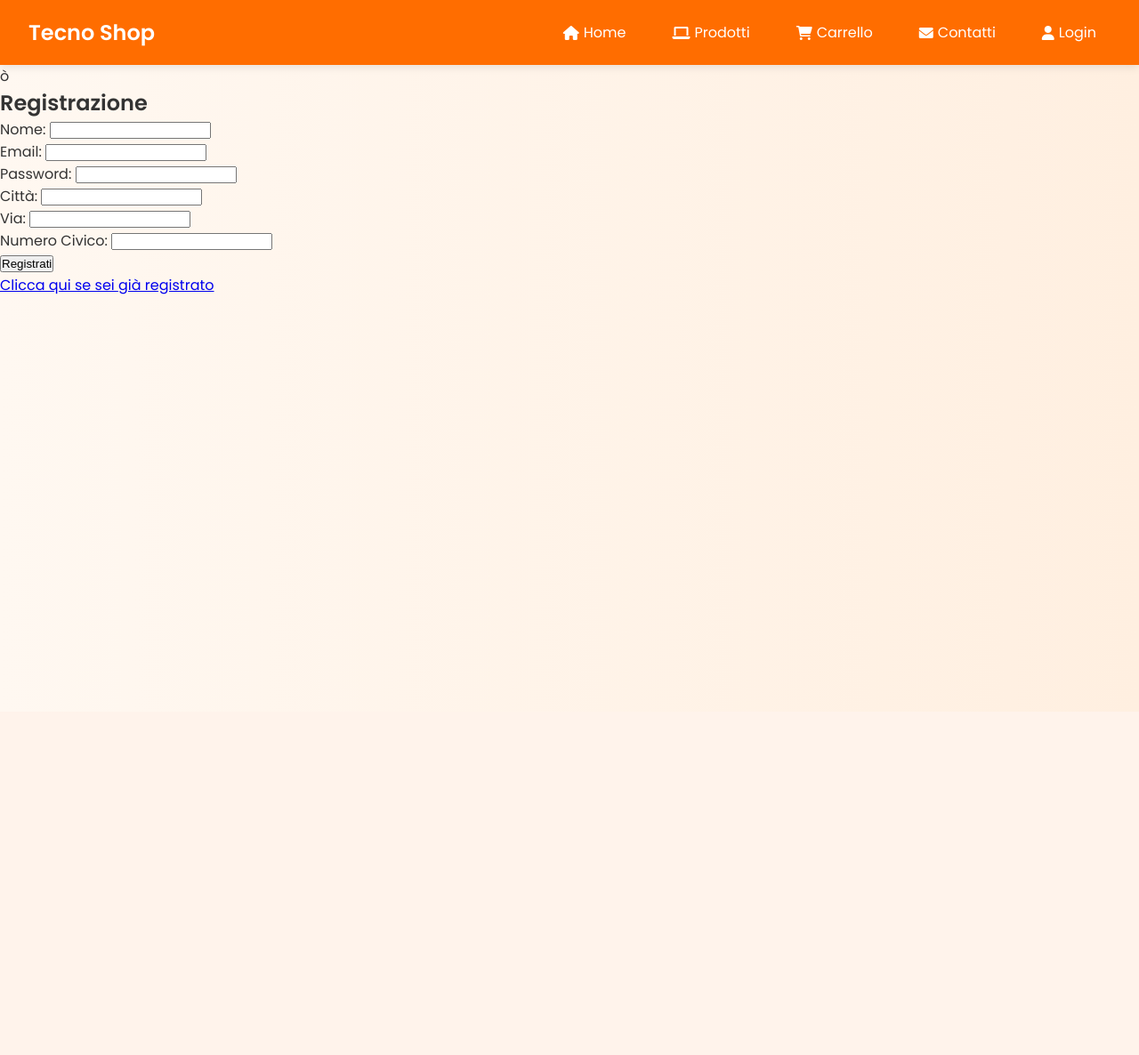
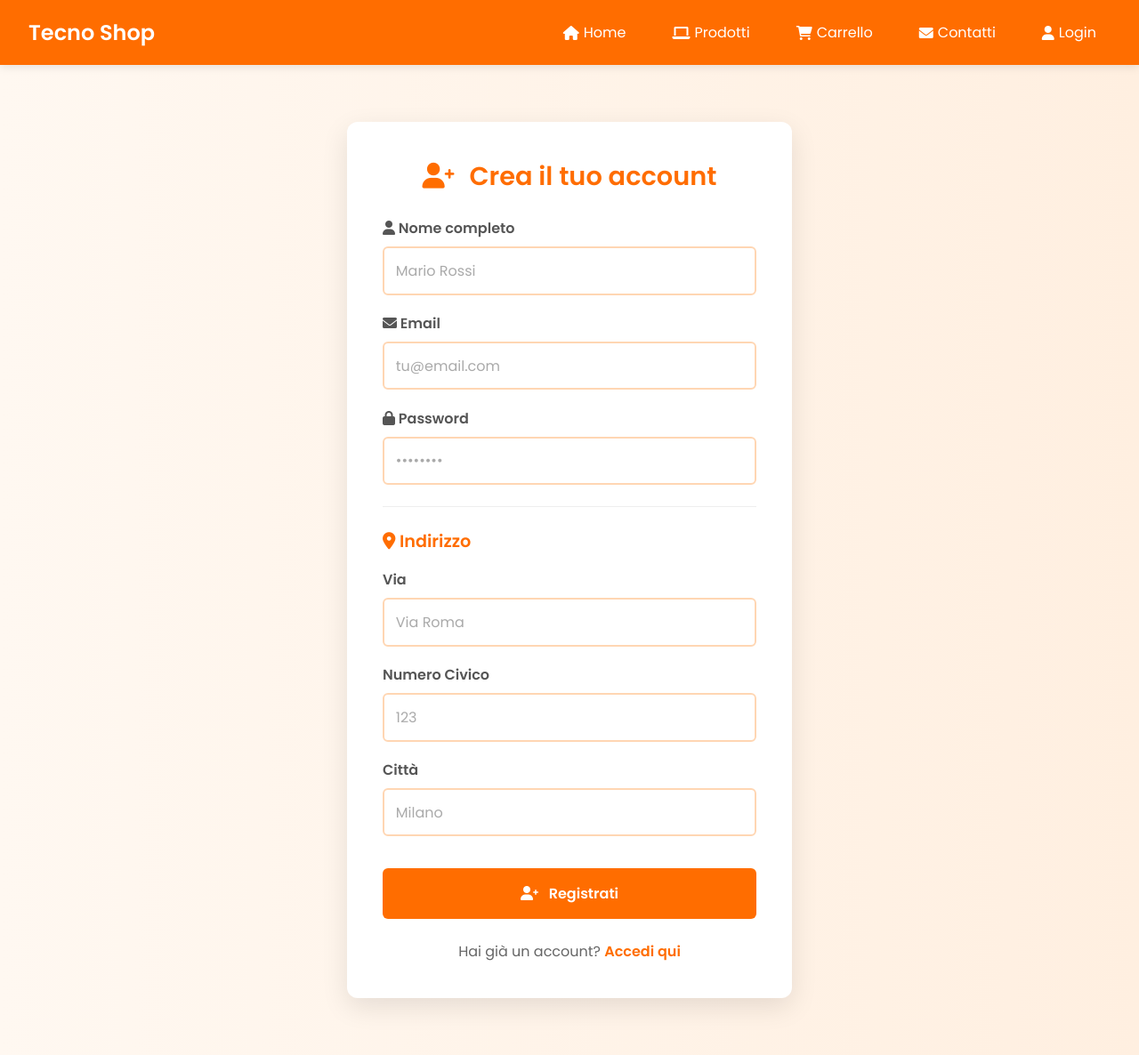
Before and after one commit to FERRO-FK/Sito-computer, a PHP site: page /registrazione.php in a window 1280 px wide. Shown: the whole page at 89% size. Before the commit the page ends 331 px from the top, so only its background shows below. Run offline with PHP 8.4, Linux system fonts and the light colour scheme; the visitor is signed in with stand-in values (Sample User, id 1).

Commit message:
login e registrazione modificati graficamente

```diff
--- /dev/null
+++ b/css/styles_registrazione.css
@@ -0,0 +1,137 @@
+/* Stile generale */
+body {
+    font-family: 'Poppins', sans-serif;
+    background: linear-gradient(to right, #fff8f1, #ffefe0);
+    color: #333;
+    margin: 0;
+    padding: 0;
+    min-height: 100vh;
+  }
+
+  /* Container principale */
+  .registration-container {
+    display: flex;
+    justify-content: center;
+    align-items: center;
+    padding: 2rem;
+    min-height: calc(100vh - 60px);
+  }
+
+  /* Card di registrazione */
+  .registration-card {
+    background: white;
+    border-radius: 12px;
+    box-shadow: 0 10px 30px rgba(0, 0, 0, 0.1);
+    padding: 2.5rem;
+    width: 100%;
+    max-width: 500px;
+    margin: 2rem 0;
+  }
+
+  .registration-card h2 {
+    color: #FF6D00;
+    text-align: center;
+    margin-bottom: 1.5rem;
+    font-size: 1.8rem;
+  }
+
+  .registration-card h2 i {
+    margin-right: 10px;
+  }
+
+  /* Sezione indirizzo */
+  .address-section {
+    margin-top: 1.5rem;
+    padding-top: 1.5rem;
+    border-top: 1px solid #eee;
+  }
+
+  .address-section h3 {
+    color: #FF6D00;
+    font-size: 1.2rem;
+    margin-bottom: 1rem;
+  }
+
+  /* Gruppi del form */
+  .form-group {
+    margin-bottom: 1.2rem;
+  }
+
+  .form-group label {
+    display: block;
+    margin-bottom: 0.5rem;
+    font-weight: 600;
+    color: #555;
+  }
+
+  .form-group input {
+    width: 100%;
+    padding: 0.8rem;
+    border: 2px solid #FFD6B3;
+    border-radius: 6px;
+    font-family: 'Poppins', sans-serif;
+    font-size: 1rem;
+    transition: border-color 0.3s ease;
+  }
+
+  .form-group input:focus {
+    outline: none;
+    border-color: #FF6D00;
+    box-shadow: 0 0 0 2px rgba(255, 109, 0, 0.2);
+  }
+
+  .form-group input::placeholder {
+    color: #aaa;
+  }
+
+  /* Pulsante di registrazione */
+  .register-btn {
+    width: 100%;
+    background-color: #FF6D00;
+    color: white;
+    border: none;
+    padding: 1rem;
+    border-radius: 6px;
+    font-family: 'Poppins', sans-serif;
+    font-size: 1rem;
+    font-weight: 600;
+    cursor: pointer;
+    margin-top: 1rem;
+    transition: background-color 0.3s ease;
+  }
+
+  .register-btn:hover {
+    background-color: #E65100;
+  }
+
+  .register-btn i {
+    margin-right: 8px;
+  }
+
+  /* Link per il login */
+  .login-link {
+    text-align: center;
+    margin-top: 1.5rem;
+    color: #666;
+  }
+
+  .login-link a {
+    color: #FF6D00;
+    text-decoration: none;
+    font-weight: 600;
+  }
+
+  .login-link a:hover {
+    text-decoration: underline;
+  }
+
+  /* Responsive design */
+  @media (max-width: 600px) {
+    .registration-card {
+      padding: 1.5rem;
+    }
+
+    .registration-container {
+      padding: 1rem;
+    }
+  }
--- a/php/db.php
+++ b/php/db.php
@@ -2,7 +2,7 @@
 $host = 'localhost';
 $db   = 'sito';
 $user = 'root';
-$pass = 'vc-mob2-12';
+$pass = 'root';
 $charset = 'utf8mb4';
 
 $dsn = "mysql:host=$host;dbname=$db;charset=$charset";
--- a/php/login.php
+++ b/php/login.php
@@ -47,7 +47,7 @@ if (isset($_SESSION['utente_id'])) {
 
       </form>
       <a href="../php/registrazione.php">
-
+      <br>
    <button class="login-button" >Clicca qui se non sei ancora registrato</button>
     </a>
     </div>
--- a/php/registrazione.php
+++ b/php/registrazione.php
@@ -21,7 +21,8 @@ if ($_SERVER['REQUEST_METHOD'] == 'POST') {
     $stmt = $pdo->prepare("INSERT INTO utente (nome, mail, pass, IDindirizzo) VALUES (?, ?, ?, ?)");
     $stmt->execute([$nome, $mail, $hash, $id_indirizzo]);
 
-    echo "Registrazione completata!";
+    header("Location: registrazione_successo.php");
+    exit;
 }
 ?>
 <!DOCTYPE html>
@@ -29,15 +30,15 @@ if ($_SERVER['REQUEST_METHOD'] == 'POST') {
 <head>
   <meta charset="UTF-8">
   <meta name="viewport" content="width=device-width, initial-scale=1.0">
-  <title>Tecno Shop - Login</title>
+  <title>Tecno Shop - Registrazione</title>
   <link href="https://fonts.googleapis.com/css2?family=Poppins:wght@400;600&display=swap" rel="stylesheet">
   <link rel="stylesheet" href="https://cdnjs.cloudflare.com/ajax/libs/font-awesome/6.0.0-beta3/css/all.min.css">
   <link rel="stylesheet" href="../css/styles_navbar.css">
-  <link rel="stylesheet" href="../css/styles_login.css">
+  <link rel="stylesheet" href="../css/styles_registrazione.css">
 </head>
 <body>
   <div class="top-bar">
-    <div class="logo" onclick="window.location.href='html/index.php'">Tecno Shop</div>
+    <div class="logo" onclick="window.location.href='../html/index.php'">Tecno Shop</div>
     <div class="nav-links">
       <a href="../html/index.php"><i class="fas fa-home"></i> Home</a>
       <a href="../php/prodotti.php"><i class="fas fa-laptop"></i> Prodotti</a>
@@ -47,21 +48,54 @@ if ($_SERVER['REQUEST_METHOD'] == 'POST') {
     </div>
   </div>
 
+  <div class="registration-container">
+    <div class="registration-card">
+      <h2><i class="fas fa-user-plus"></i> Crea il tuo account</h2>
 
+      <form method="post" class="registration-form">
+        <div class="form-group">
+          <label for="nome"><i class="fas fa-user"></i> Nome completo</label>
+          <input type="text" id="nome" name="nome" placeholder="Mario Rossi" required>
+        </div>
+
+        <div class="form-group">
+          <label for="mail"><i class="fas fa-envelope"></i> Email</label>
+          <input type="email" id="mail" name="mail" placeholder="tu@email.com" required>
+        </div>
+
+        <div class="form-group">
+          <label for="password"><i class="fas fa-lock"></i> Password</label>
+          <input type="password" id="password" name="password" placeholder="••••••••" required>
+        </div>
+
+        <div class="address-section">
+          <h3><i class="fas fa-map-marker-alt"></i> Indirizzo</h3>
+
+          <div class="form-group">
+            <label for="via">Via</label>
+            <input type="text" id="via" name="via" placeholder="Via Roma" required>
+          </div>
+
+          <div class="form-group">
+            <label for="numerocivico">Numero Civico</label>
+            <input type="text" id="numerocivico" name="numerocivico" placeholder="123" required>
+          </div>
+
+          <div class="form-group">
+            <label for="citta">Città</label>
+            <input type="text" id="citta" name="citta" placeholder="Milano" required>
+          </div>
+        </div>
+
+        <button type="submit" class="register-btn">
+          <i class="fas fa-user-plus"></i> Registrati
+        </button>
+      </form>
+
+      <div class="login-link">
+        Hai già un account? <a href="../php/login.php">Accedi qui</a>
+      </div>
     </div>
   </div>
 </body>
-</html>ò
-<h2>Registrazione</h2>
-<form method="post">
-    Nome: <input type="text" name="nome" required><br>
-    Email: <input type="email" name="mail" required><br>
-    Password: <input type="password" name="password" required><br>
-    Città: <input type="text" name="citta" required><br>
-    Via: <input type="text" name="via" required><br>
-    Numero Civico: <input type="text" name="numerocivico" required><br>
-    <input type="submit" value="Registrati">
-</form>
-
-
-<a href="../php/login.php">Clicca qui se sei già registrato</a>
+</html>
```
Also changed, not shown: css/styles_dashboard.css (added, +59 -0 lines), php/dashboard.php (+38 -5 lines).
